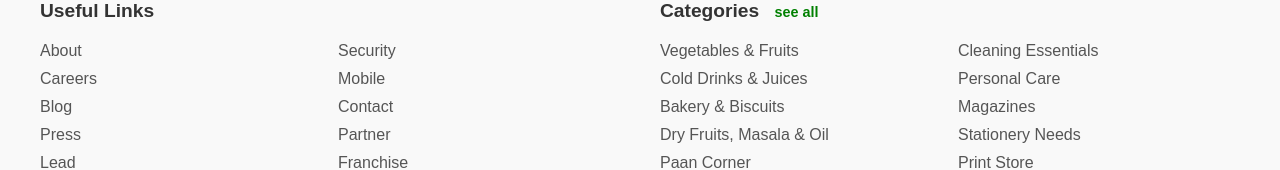
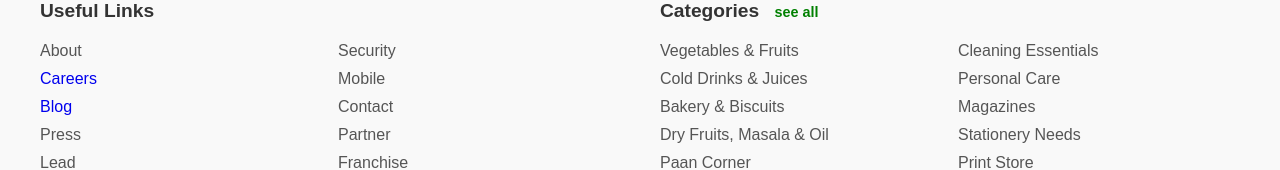
Before and after one commit to love7879/Blinkitclone, a plain HTML site: page index.html in a window 1280 px wide. Shown: the part 1193-1363 px from the top of the page. Drawn offline with Linux system fonts and the light colour scheme.

Commit message:
Update index.html

```diff
--- a/index.html
+++ b/index.html
@@ -203,8 +203,8 @@
         <h3>Useful Links</h3>
         <ul>
           <li>About</li>
-          <li>Careers</li>
-          <li>Blog</li>
+           <li><a href="careers.html" style="text-decoration: none;">Careers</a></li>
+          <li><a href="blog.html" style="text-decoration: none;">Blog</a></li>
           <li>Press</li>
           <li>Lead</li>
           <li>Value</li>
```
